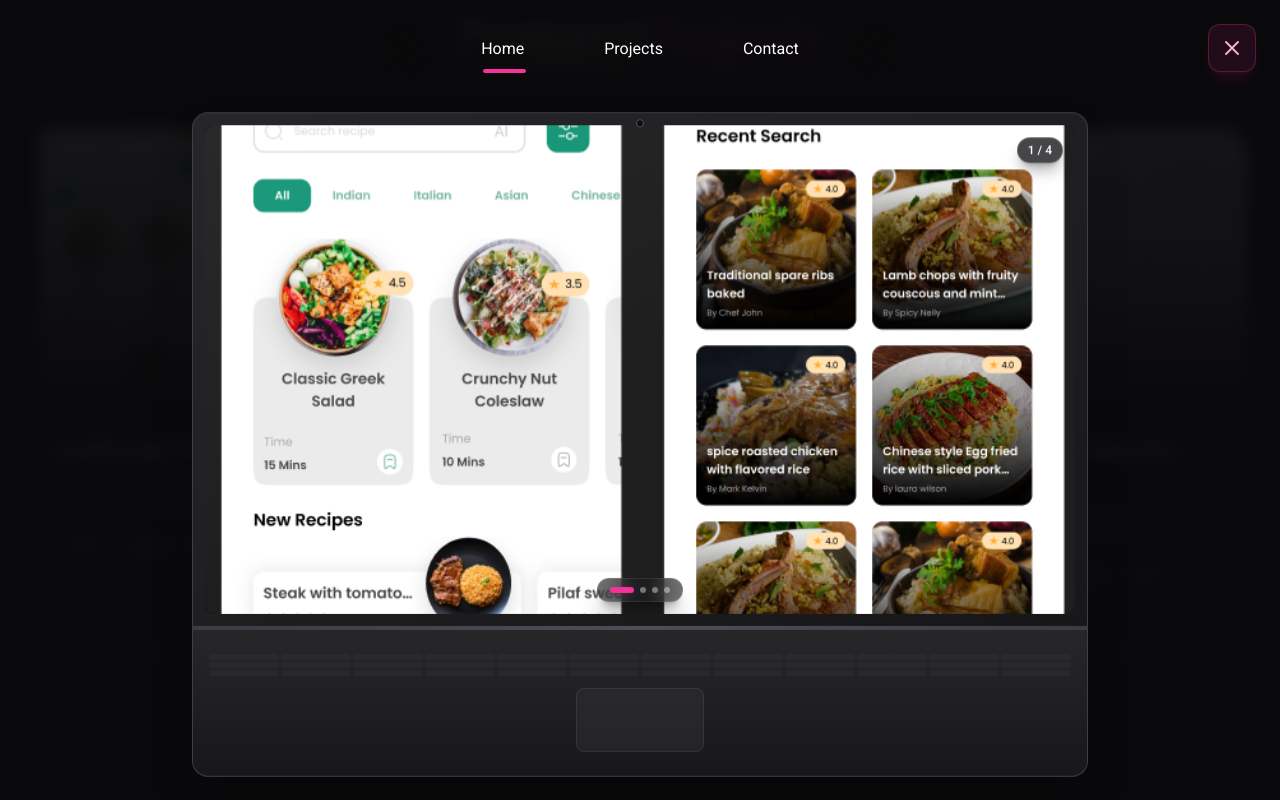
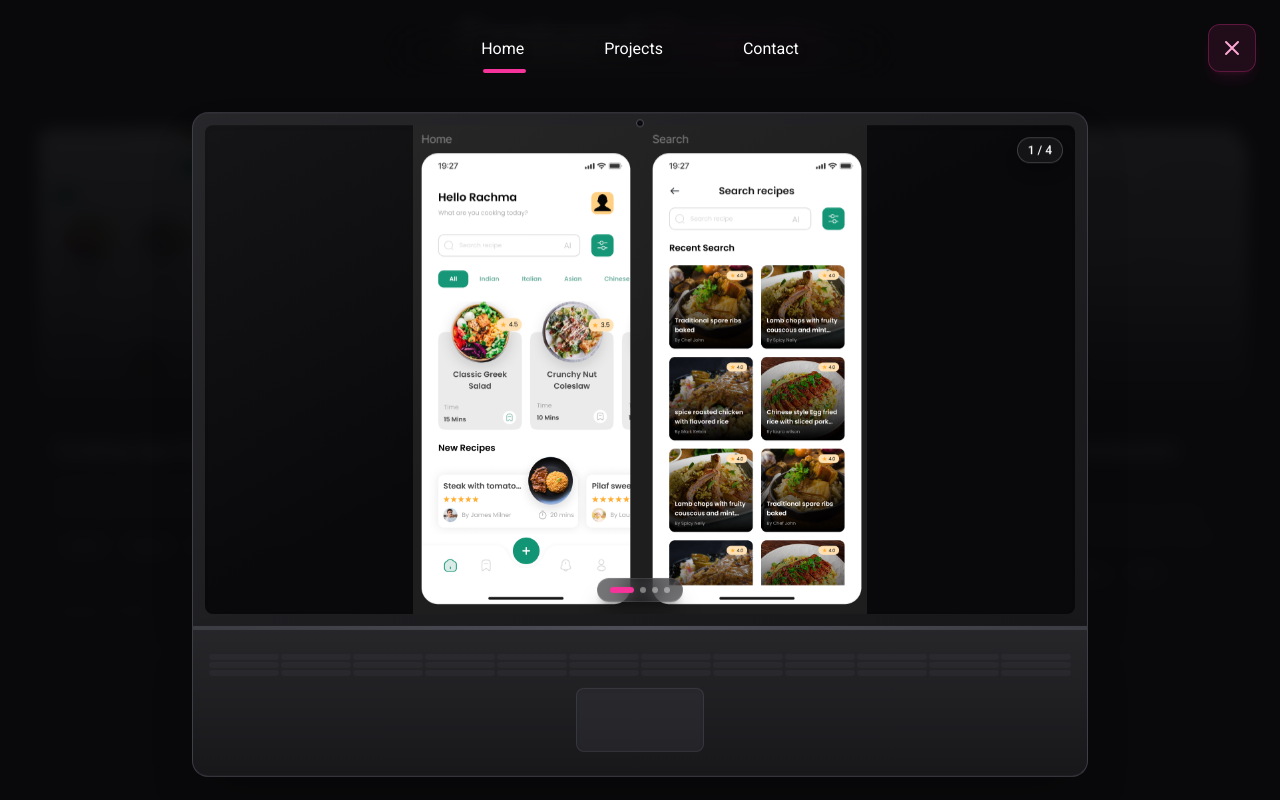
Before and after one commit to adibsya/React-Portfolio, a React (Vite) app in the folder frontend/: page / in a window 1280 px wide. Both pictures are taken after a click on the element 221 px from the left and 2028 px from the top of the page. Shown: the part 1628-2428 px from the top of the page. Built offline with nearby package versions, Linux system fonts and the light colour scheme.

Commit message:
redesign project detail

```diff
--- a/frontend/src/components/projectDetail.jsx
+++ b/frontend/src/components/projectDetail.jsx
@@ -218,9 +218,9 @@ const ProjectDetail = ({ projectId, onClose }) => {
                 </div>
 
                 {/* Screen Display Area */}
-                <div className="relative overflow-hidden rounded-lg bg-black aspect-video shadow-inner">
+                <div className="relative overflow-hidden rounded-lg bg-zinc-950 aspect-video shadow-inner">
                   {/* Main Image with slide animation */}
-                  <div className="relative w-full h-full">
+                  <div className="relative w-full h-full flex items-center justify-center">
                     <AnimatePresence initial={false} custom={direction} mode="wait">
                       {project.images ? (
                         <motion.img
@@ -236,7 +236,7 @@ const ProjectDetail = ({ projectId, onClose }) => {
                           }}
                           src={project.images[currentImageIndex]}
                           alt={`${project.title} - Image ${currentImageIndex + 1}`}
-                          className="w-full h-full object-cover absolute inset-0"
+                          className="max-w-full max-h-full object-contain"
                         />
                       ) : (
                         <motion.img
@@ -244,7 +244,7 @@ const ProjectDetail = ({ projectId, onClose }) => {
                           animate={{ opacity: 1 }}
                           src={project.image}
                           alt={project.title}
-                          className="w-full h-full object-cover absolute inset-0"
+                          className="max-w-full max-h-full object-contain"
                         />
                       )}
                     </AnimatePresence>
```
